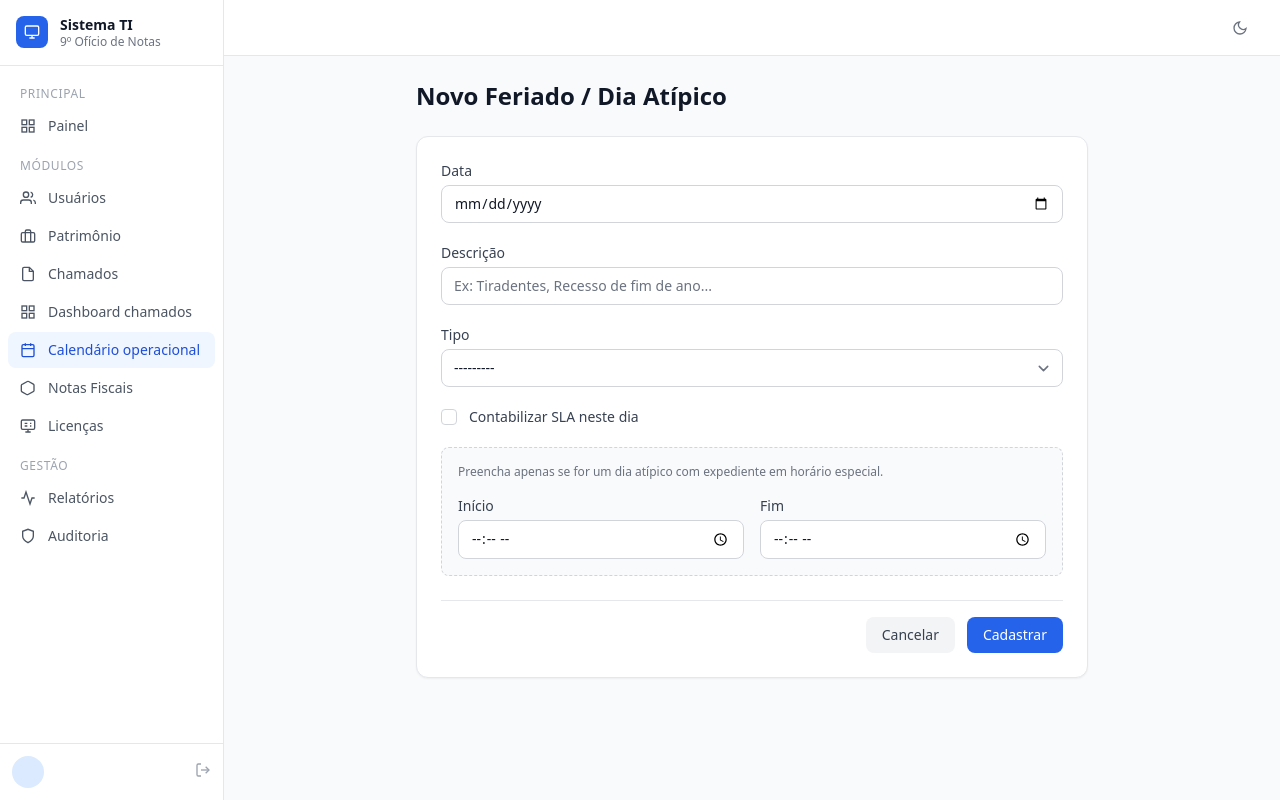
After one commit to Quitite501/gestao_informatica, a Django app: page /chamados/calendario/feriado/novo/ in a window 1280 px wide. The commit adds this page. Run offline with Django 5.2, Linux system fonts and the light colour scheme; the visitor is signed in with stand-in values (Sample User, id 1).

Commit message:
SLA por tempo util: Fase 3 - tela Calendario Operacional com CRUD de feriados/dias atipicos, link no menu lateral, form com validacao

```diff
--- a/chamados/forms.py
+++ b/chamados/forms.py
@@ -1,6 +1,6 @@
 from django import forms
 from django.db.models import Q
-from .models import Chamado, CategoriaChamado, AcaoChamado
+from .models import Chamado, FeriadoDiaAtipico, CategoriaChamado, AcaoChamado
 
 
 class ChamadoForm(forms.ModelForm):
@@ -144,3 +144,32 @@ class ChamadoTransferirForm(forms.Form):
         if tecnico_atual:
             tecnicos = tecnicos.exclude(pk=tecnico_atual.pk)
         self.fields["novo_tecnico"].queryset = tecnicos
+
+
+class FeriadoDiaAtipicoForm(forms.ModelForm):
+    class Meta:
+        model = FeriadoDiaAtipico
+        fields = ["data", "descricao", "tipo", "contabiliza_sla",
+                  "hora_inicio_especial", "hora_fim_especial"]
+        widgets = {
+            "data": forms.DateInput(attrs={"type": "date"}),
+            "hora_inicio_especial": forms.TimeInput(attrs={"type": "time"}),
+            "hora_fim_especial": forms.TimeInput(attrs={"type": "time"}),
+        }
+
+    def clean(self):
+        cleaned = super().clean()
+        tipo = cleaned.get("tipo")
+        contabiliza = cleaned.get("contabiliza_sla")
+        h_ini = cleaned.get("hora_inicio_especial")
+        h_fim = cleaned.get("hora_fim_especial")
+        if tipo == "dia_atipico_com_expediente" and contabiliza:
+            if not h_ini or not h_fim:
+                raise forms.ValidationError(
+                    "Dias atipicos com expediente especial exigem horario de inicio e fim."
+                )
+            if h_ini >= h_fim:
+                raise forms.ValidationError(
+                    "O horario de inicio deve ser anterior ao horario de fim."
+                )
+        return cleaned
--- a/chamados/urls.py
+++ b/chamados/urls.py
@@ -2,6 +2,10 @@ from django.urls import path
 from . import views
 
 urlpatterns = [
+    path("chamados/calendario/", views.calendario_operacional, name="calendario_operacional"),
+    path("chamados/calendario/feriado/novo/", views.calendario_feriado_novo, name="calendario_feriado_novo"),
+    path("chamados/calendario/feriado/<int:pk>/editar/", views.calendario_feriado_editar, name="calendario_feriado_editar"),
+    path("chamados/calendario/feriado/<int:pk>/excluir/", views.calendario_feriado_excluir, name="calendario_feriado_excluir"),
     path("chamados/", views.chamado_lista, name="chamado_lista"),
     path("chamados/dashboard/", views.chamado_dashboard, name="chamado_dashboard"),
     path("chamados/novo/", views.chamado_novo, name="chamado_novo"),
--- a/chamados/views.py
+++ b/chamados/views.py
@@ -529,3 +529,70 @@ def chamado_transferir(request, pk):
         "form": form,
         "tecnico_anterior": tecnico_anterior,
     })
+
+
+# ------------------------------------------------------------------ Calendario Operacional
+
+@login_required
+@permission_required("chamados.can_manage_chamados", raise_exception=True)
+def calendario_operacional(request):
+    from .models import ConfiguracaoExpediente, FeriadoDiaAtipico
+    expedientes = ConfiguracaoExpediente.objects.all()
+    feriados = FeriadoDiaAtipico.objects.all()
+    return render(request, "chamados/calendario_operacional.html", {
+        "expedientes": expedientes,
+        "feriados": feriados,
+    })
+
+
+@login_required
+@permission_required("chamados.can_manage_chamados", raise_exception=True)
+def calendario_feriado_novo(request):
+    from .forms import FeriadoDiaAtipicoForm
+    if request.method == "POST":
+        form = FeriadoDiaAtipicoForm(request.POST)
+        if form.is_valid():
+            feriado = form.save(commit=False)
+            feriado.criado_por = request.user
+            feriado.save()
+            registrar_auditoria(request, "Cadastro", str(feriado.pk),
+                                f"Feriado cadastrado: {feriado.descricao} em {feriado.data:%d/%m/%Y}")
+            messages.success(request, f"Feriado \"{feriado.descricao}\" cadastrado com sucesso.")
+            return redirect("calendario_operacional")
+    else:
+        form = FeriadoDiaAtipicoForm()
+    return render(request, "chamados/calendario_feriado_form.html", {"form": form})
+
+
+@login_required
+@permission_required("chamados.can_manage_chamados", raise_exception=True)
+def calendario_feriado_editar(request, pk):
+    from .models import FeriadoDiaAtipico
+    from .forms import FeriadoDiaAtipicoForm
+    feriado = get_object_or_404(FeriadoDiaAtipico, pk=pk)
+    if request.method == "POST":
+        form = FeriadoDiaAtipicoForm(request.POST, instance=feriado)
+        if form.is_valid():
+            form.save()
+            registrar_auditoria(request, "Alteracao", str(feriado.pk),
+                                f"Feriado alterado: {feriado.descricao} em {feriado.data:%d/%m/%Y}")
+            messages.success(request, f"Feriado \"{feriado.descricao}\" atualizado com sucesso.")
+            return redirect("calendario_operacional")
+    else:
+        form = FeriadoDiaAtipicoForm(instance=feriado)
+    return render(request, "chamados/calendario_feriado_form.html", {"form": form})
+
+
+@login_required
+@permission_required("chamados.can_manage_chamados", raise_exception=True)
+def calendario_feriado_excluir(request, pk):
+    from .models import FeriadoDiaAtipico
+    if request.method == "POST":
+        feriado = get_object_or_404(FeriadoDiaAtipico, pk=pk)
+        descricao = feriado.descricao
+        data_str = f"{feriado.data:%d/%m/%Y}"
+        feriado.delete()
+        registrar_auditoria(request, "Exclusao", str(pk),
+                            f"Feriado excluido: {descricao} em {data_str}")
+        messages.success(request, f"Feriado \"{descricao}\" excluido com sucesso.")
+    return redirect("calendario_operacional")
--- a/static/css/output.css
+++ b/static/css/output.css
@@ -2505,6 +2532,14 @@ input[type="text"]:is(.dark *)::placeholder,
 .ring-gray-200 {
   --tw-ring-opacity: 1;
   --tw-ring-color: rgb(229 231 235 / var(--tw-ring-opacity, 1));
+}
+
+.transition {
+  transition-property: color, background-color, border-color, text-decoration-color, fill, stroke, opacity, box-shadow, transform, filter, -webkit-backdrop-filter;
+  transition-property: color, background-color, border-color, text-decoration-color, fill, stroke, opacity, box-shadow, transform, filter, backdrop-filter;
+  transition-property: color, background-color, border-color, text-decoration-color, fill, stroke, opacity, box-shadow, transform, filter, backdrop-filter, -webkit-backdrop-filter;
+  transition-timing-function: cubic-bezier(0.4, 0, 0.2, 1);
+  transition-duration: 150ms;
 }
 
 .transition-colors {
--- a/templates/base.html
+++ b/templates/base.html
@@ -140,6 +140,10 @@
         <svg class="w-4 h-4 flex-shrink-0" fill="none" stroke="currentColor" stroke-width="2" viewBox="0 0 24 24"><rect x="3" y="3" width="7" height="7"/><rect x="14" y="3" width="7" height="7"/><rect x="3" y="14" width="7" height="7"/><rect x="14" y="14" width="7" height="7"/></svg>
         Dashboard chamados
       </a>
+      <a href="{% url 'calendario_operacional' %}" class="nav-item {% if 'calendario' in request.resolver_match.url_name %}active{% endif %}">
+        <svg class="w-4 h-4 flex-shrink-0" fill="none" stroke="currentColor" stroke-width="2" viewBox="0 0 24 24"><rect x="3" y="4" width="18" height="18" rx="2"/><path d="M16 2v4M8 2v4M3 10h18"/></svg>
+        Calendário operacional
+      </a>
       <a href="{% url 'nota_fiscal_lista' %}" class="nav-item {% if 'nota_fiscal' in request.resolver_match.url_name %}active{% endif %}">
         <svg class="w-4 h-4 flex-shrink-0" fill="none" stroke="currentColor" stroke-width="2" viewBox="0 0 24 24"><path d="M21 16V8a2 2 0 0 0-1-1.73l-7-4a2 2 0 0 0-2 0l-7 4A2 2 0 0 0 2 8v8a2 2 0 0 0 1 1.73l7 4a2 2 0 0 0 2 0l7-4A2 2 0 0 0 21 16z"/></svg>
         Notas Fiscais
--- /dev/null
+++ b/templates/chamados/calendario_feriado_form.html
@@ -0,0 +1,109 @@
+{% extends "base.html" %}
+
+{% block title %}{% if form.instance.pk %}Editar Feriado{% else %}Novo Feriado{% endif %}{% endblock %}
+
+{% block content %}
+<div class="max-w-2xl mx-auto">
+
+  <div class="mb-6">
+    <h1 class="text-2xl font-bold text-gray-900 dark:text-white">
+      {% if form.instance.pk %}Editar Feriado / Dia Atípico{% else %}Novo Feriado / Dia Atípico{% endif %}
+    </h1>
+  </div>
+
+  <div class="bg-white dark:bg-gray-800 rounded-xl shadow-sm border border-gray-200 dark:border-gray-700 p-6">
+    <form method="post">
+      {% csrf_token %}
+
+      <div class="space-y-5">
+
+        <!-- Data -->
+        <div>
+          <label for="id_data" class="block text-sm font-medium text-gray-700 dark:text-gray-300 mb-1">Data</label>
+          <input type="date" name="data" id="id_data"
+                 value="{{ form.data.value|date:'Y-m-d' }}"
+                 class="w-full rounded-lg border border-gray-300 dark:border-gray-600 bg-white dark:bg-gray-700
+                        text-gray-900 dark:text-white px-3 py-2 text-sm focus:ring-2 focus:ring-blue-500
+                        focus:border-blue-500" required>
+          {% if form.data.errors %}<p class="text-red-500 text-xs mt-1">{{ form.data.errors.0 }}</p>{% endif %}
+        </div>
+
+        <!-- Descrição -->
+        <div>
+          <label for="id_descricao" class="block text-sm font-medium text-gray-700 dark:text-gray-300 mb-1">Descrição</label>
+          <input type="text" name="descricao" id="id_descricao"
+                 value="{{ form.descricao.value|default_if_none:'' }}"
+                 maxlength="255" placeholder="Ex: Tiradentes, Recesso de fim de ano..."
+                 class="w-full rounded-lg border border-gray-300 dark:border-gray-600 bg-white dark:bg-gray-700
+                        text-gray-900 dark:text-white px-3 py-2 text-sm focus:ring-2 focus:ring-blue-500
+                        focus:border-blue-500" required>
+          {% if form.descricao.errors %}<p class="text-red-500 text-xs mt-1">{{ form.descricao.errors.0 }}</p>{% endif %}
+        </div>
+
+        <!-- Tipo -->
+        <div>
+          <label for="id_tipo" class="block text-sm font-medium text-gray-700 dark:text-gray-300 mb-1">Tipo</label>
+          <select name="tipo" id="id_tipo"
+                  class="w-full rounded-lg border border-gray-300 dark:border-gray-600 bg-white dark:bg-gray-700
+                         text-gray-900 dark:text-white px-3 py-2 text-sm focus:ring-2 focus:ring-blue-500
+                         focus:border-blue-500">
+            {% for value, label in form.fields.tipo.choices %}
+            <option value="{{ value }}" {% if form.tipo.value == value %}selected{% endif %}>{{ label }}</option>
+            {% endfor %}
+          </select>
+          {% if form.tipo.errors %}<p class="text-red-500 text-xs mt-1">{{ form.tipo.errors.0 }}</p>{% endif %}
+        </div>
+
+        <!-- Contabiliza SLA -->
+        <div class="flex items-center gap-3">
+          <input type="checkbox" name="contabiliza_sla" id="id_contabiliza_sla"
+                 {% if form.contabiliza_sla.value %}checked{% endif %}
+                 class="h-4 w-4 rounded border-gray-300 text-blue-600 focus:ring-blue-500">
+          <label for="id_contabiliza_sla" class="text-sm text-gray-700 dark:text-gray-300">
+            Contabilizar SLA neste dia
+          </label>
+        </div>
+
+        <!-- Horário especial -->
+        <div id="bloco_horario_especial" class="grid grid-cols-2 gap-4 p-4 rounded-lg border border-dashed border-gray-300 dark:border-gray-600 bg-gray-50 dark:bg-gray-900/30">
+          <p class="col-span-2 text-xs text-gray-500 dark:text-gray-400">
+            Preencha apenas se for um dia atípico com expediente em horário especial.
+          </p>
+          <div>
+            <label for="id_hora_inicio_especial" class="block text-sm font-medium text-gray-700 dark:text-gray-300 mb-1">Início</label>
+            <input type="time" name="hora_inicio_especial" id="id_hora_inicio_especial"
+                   value="{{ form.hora_inicio_especial.value|default_if_none:'' }}"
+                   class="w-full rounded-lg border border-gray-300 dark:border-gray-600 bg-white dark:bg-gray-700
+                          text-gray-900 dark:text-white px-3 py-2 text-sm focus:ring-2 focus:ring-blue-500
+                          focus:border-blue-500">
+          </div>
+          <div>
+            <label for="id_hora_fim_especial" class="block text-sm font-medium text-gray-700 dark:text-gray-300 mb-1">Fim</label>
+            <input type="time" name="hora_fim_especial" id="id_hora_fim_especial"
+                   value="{{ form.hora_fim_especial.value|default_if_none:'' }}"
+                   class="w-full rounded-lg border border-gray-300 dark:border-gray-600 bg-white dark:bg-gray-700
+                          text-gray-900 dark:text-white px-3 py-2 text-sm focus:ring-2 focus:ring-blue-500
+                          focus:border-blue-500">
+          </div>
+        </div>
+
+      </div>
+
+      <!-- Botões -->
+      <div class="flex items-center justify-end gap-3 mt-6 pt-4 border-t border-gray-200 dark:border-gray-700">
+        <a href="{% url 'calendario_operacional' %}"
+           class="px-4 py-2 text-sm font-medium text-gray-700 dark:text-gray-300 bg-gray-100 dark:bg-gray-700
+                  hover:bg-gray-200 dark:hover:bg-gray-600 rounded-lg transition">
+          Cancelar
+        </a>
+        <button type="submit"
+                class="px-4 py-2 text-sm font-medium text-white bg-blue-600 hover:bg-blue-700 rounded-lg transition">
+          {% if form.instance.pk %}Salvar alterações{% else %}Cadastrar{% endif %}
+        </button>
+      </div>
+
+    </form>
+  </div>
+
+</div>
+{% endblock %}
```
Also changed, not shown: other parts of static/css/output.css (+99 -0 lines), templates/chamados/calendario_operacional.html (added, +122 -0 lines), 3 other files.
